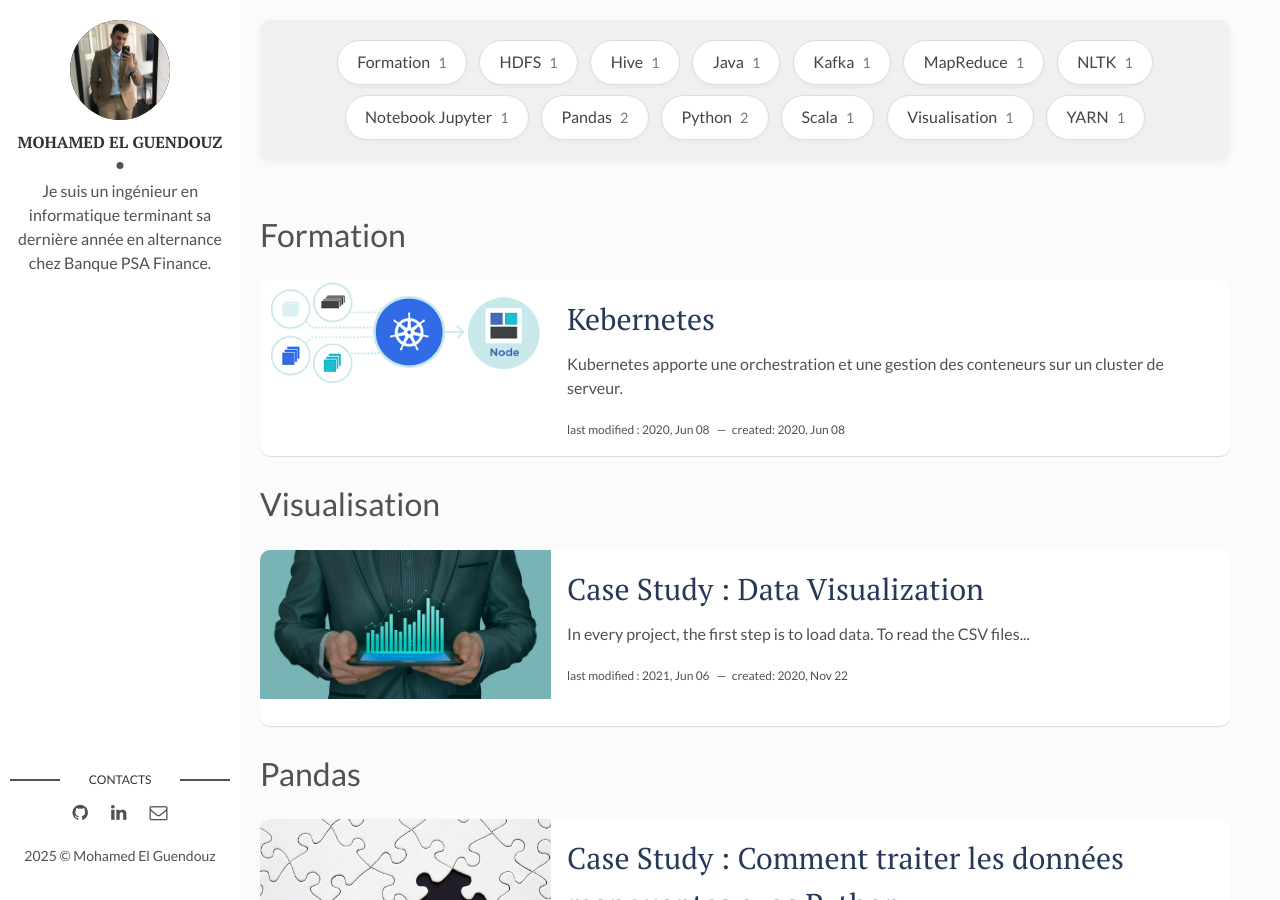
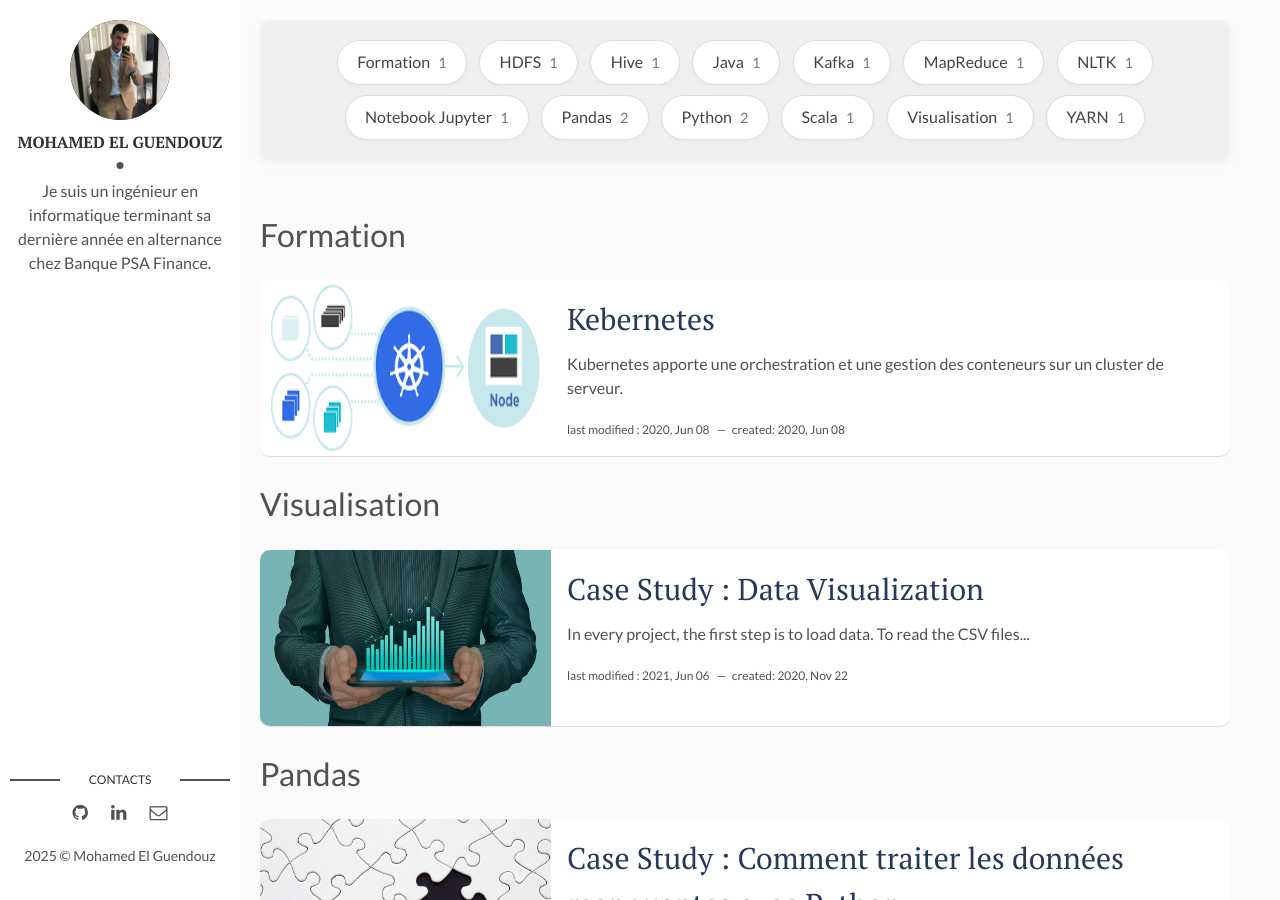
Before and after one commit to MohamedElGuendouz/mohamedelguendouz.github.io, a Jekyll site: the page built from tags.html, in a window 1280 px wide and 900 px high. Built offline with Jekyll 4.4.1, drawn with Linux system fonts in a browser that asks for light colours.

Commit message:
update to adapt image size

```diff
--- a/tags.html
+++ b/tags.html
@@ -5,7 +5,6 @@ permalink: /tags/
 ---
 
 <section>
-  <div id="article-list">
   {% for tag_pair in site.tags %}
     {% assign tag_name = tag_pair[0] %}
     {% assign tag_posts = tag_pair[1] %}
@@ -15,7 +14,7 @@ permalink: /tags/
         <article class="post">  <!-- Utilisation de la classe "post" pour chaque article (comme sur la homepage) -->
           {% if post.img %}
             <a class="post-thumbnail" href="{{post.url | prepend: site.baseurl}}">  <!-- Suppression du style en ligne -->
-              <img src="{{ "/assets/img/" | prepend: site.baseurl | append : post.img}}" alt="{{ post.title }}"> <!-- Ajout de la balise <img> pour afficher l'image -->
+              <img src="{{ "/assets/img/" | prepend: site.baseurl | append : post.img}}" style="height: 100%;" alt="{{ post.title }}"> <!-- Ajout de la balise <img> pour afficher l'image -->
             </a>
           {% else %}
           {% endif %}
```
Also changed, not shown: other parts of tags.html (+0 -3 lines).
